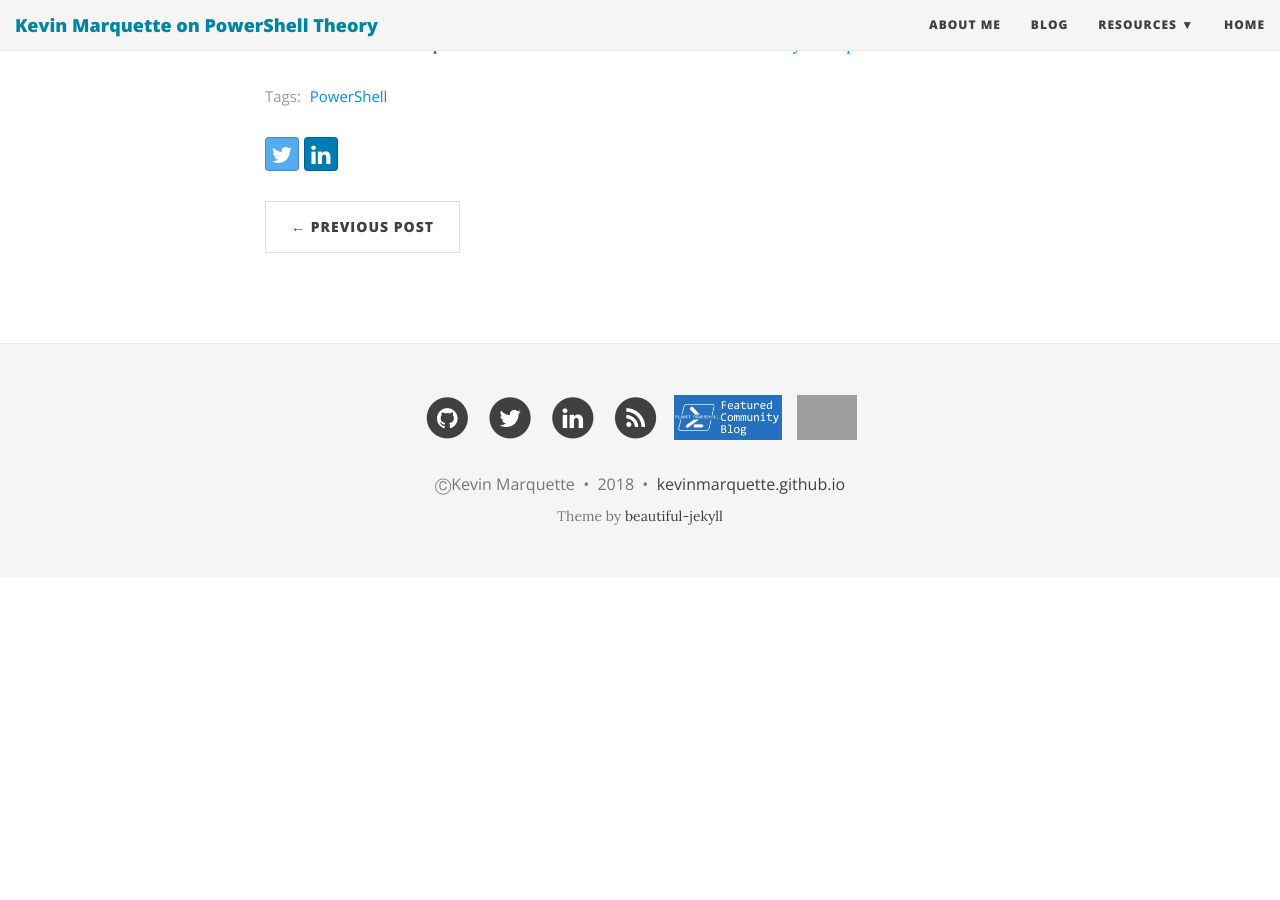
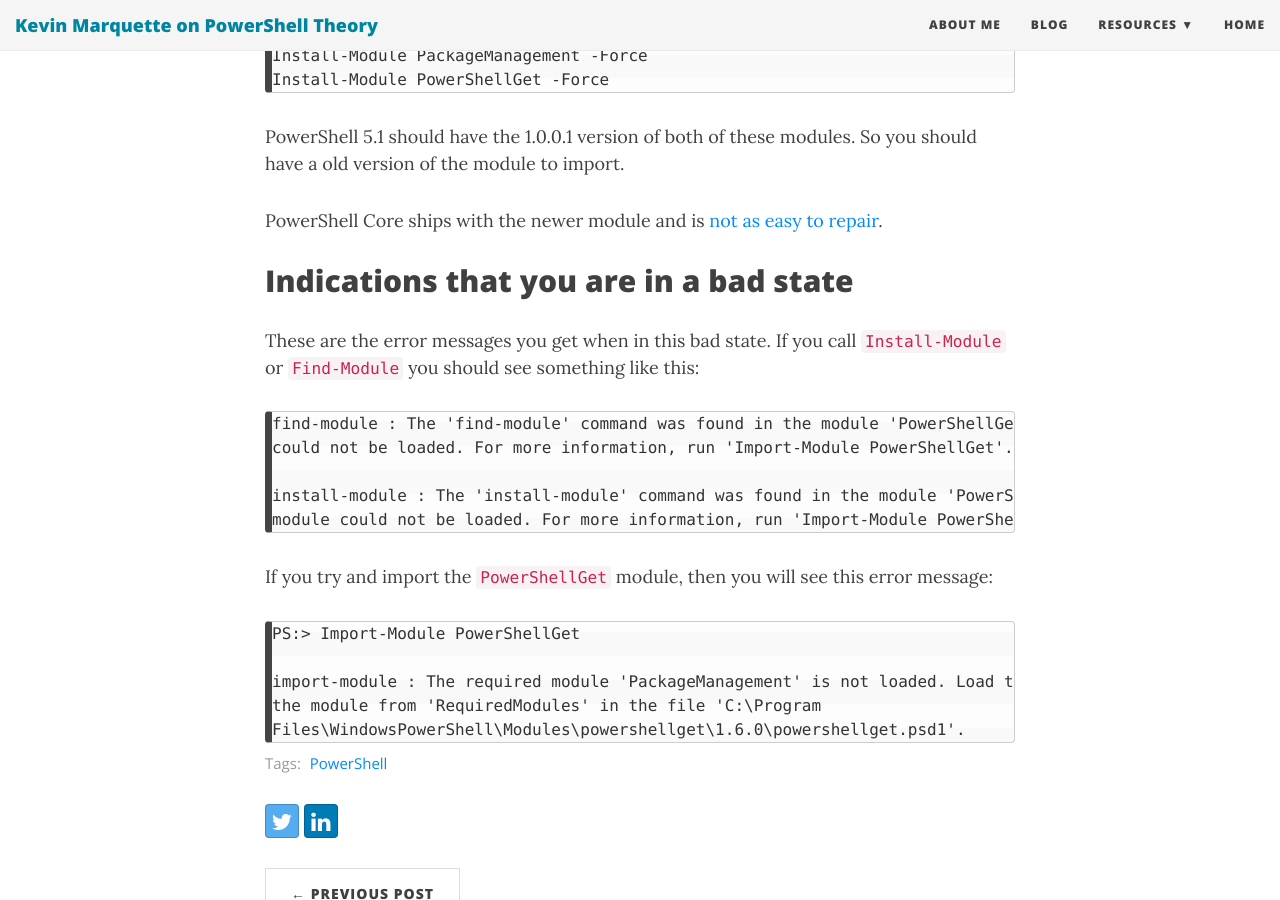
Before and after one commit to KevinMarquette/kevinmarquette.github.io, a Jekyll site: the page built from _posts/2018-01-28-Powershell-windows-defender-peasceto-powershell.md, in a window 1280 px wide and 900 px high, scrolled down 2512 px. Built offline with Jekyll 4.4.1, drawn with Linux system fonts in a browser that asks for light colours; nearby versions of some CDN libraries; comment, search, counter and statistics services are not loaded; before the commit the page ends 3089 px from its top, so only the background shows below that; some of the changed text lies outside the part shown; grey boxes are pictures that could not be loaded.

Commit message:
add update 1

```diff
--- a/_posts/2018-01-28-Powershell-windows-defender-peasceto-powershell.md
+++ b/_posts/2018-01-28-Powershell-windows-defender-peasceto-powershell.md
@@ -9,6 +9,12 @@
 
 <!--more-->
 Not a lot of options other than disable defender or disable PowerShell AMSI. I'll update this post once I see more information on how this plays out. For now, I'll just share these reports in case those threads pick up traction.
+
+**Update:** A fix is in the works.
+
+<blockquote class="twitter-tweet" data-conversation="none" data-lang="en"><p lang="en" dir="ltr">this will be fixed shortly.</p>&mdash; neox_fx (@neox_fx) <a href="https://twitter.com/neox_fx/status/957798550888267776?ref_src=twsrc%5Etfw">January 29, 2018</a></blockquote>
+<script async src="https://platform.twitter.com/widgets.js" charset="utf-8"></script>
+
 
 # Twitter
 
@@ -63,3 +69,21 @@
 PowerShell 5.1 should have the 1.0.0.1 version of both of these modules. So you should have a old version of the module to import.
 
 PowerShell Core ships with the newer module and is [not as easy to repair](https://github.com/PowerShell/PowerShell/issues/6056).
+
+## Indications that you are in a bad state
+
+These are the error messages you get when in this bad state. If you call `Install-Module` or `Find-Module` you should see something like this:
+
+    find-module : The 'find-module' command was found in the module 'PowerShellGet', but the module
+    could not be loaded. For more information, run 'Import-Module PowerShellGet'.
+
+    install-module : The 'install-module' command was found in the module 'PowerShellGet', but the
+    module could not be loaded. For more information, run 'Import-Module PowerShellGet'.
+
+If you try and import the `PowerShellGet` module, then you will see this error message:
+
+    PS:> Import-Module PowerShellGet
+
+    import-module : The required module 'PackageManagement' is not loaded. Load the module or remove
+    the module from 'RequiredModules' in the file 'C:\Program
+    Files\WindowsPowerShell\Modules\powershellget\1.6.0\powershellget.psd1'.
```
